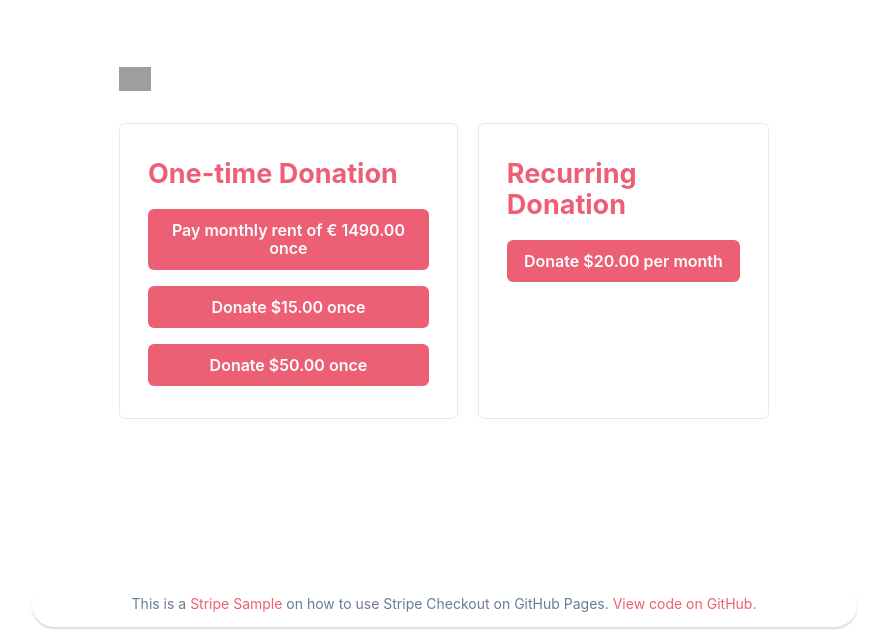
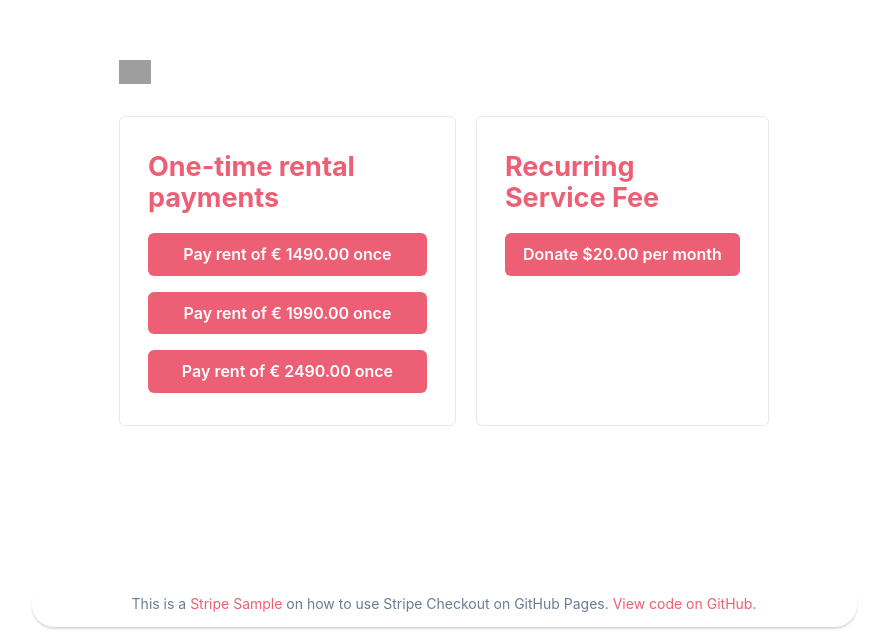
Before and after one commit to paymenow/paymenow.github.io, a plain HTML site: page index.html in a window 1280 px wide. Shown: the part 157-800 px from the top of the page, without its empty margins (196-1084 px from the left). Drawn offline with Linux system fonts and the light colour scheme; grey boxes are pictures that could not be loaded; a script that the page names is missing.

Commit message:
Update index.html

```diff
--- a/index.html
+++ b/index.html
@@ -20,13 +20,13 @@
         </header>
         <div class="sr-container">
           <section class="container">
-            <h1>One-time Donation</h1>
-            <button data-sku-id="sku_Gu403cCsaiBWTX">Pay monthly rent of € 1490.00 once</button>
-            <button data-sku-id="sku_GU4KO8nfdg8G2Z">Donate $15.00 once</button>
-            <button data-sku-id="sku_GU4LB0wBViiYsm">Donate $50.00 once</button>
+            <h1>One-time rental payments</h1>
+            <button data-sku-id="sku_Gu403cCsaiBWTX">Pay rent of € 1490.00 once</button>
+            <button data-sku-id="sku_GU4KO8nfdg8G2Z">Pay rent of € 1990.00 once</button>
+            <button data-sku-id="sku_GU4LB0wBViiYsm">Pay rent of € 2490.00 once</button>
           </section>
           <section class="container">
-            <h1>Recurring Donation</h1>
+            <h1>Recurring Service Fee</h1>
             <button data-plan-id="plan_GU4MXg0k0Uv1S6">
               Donate $20.00 per month
             </button>
```
